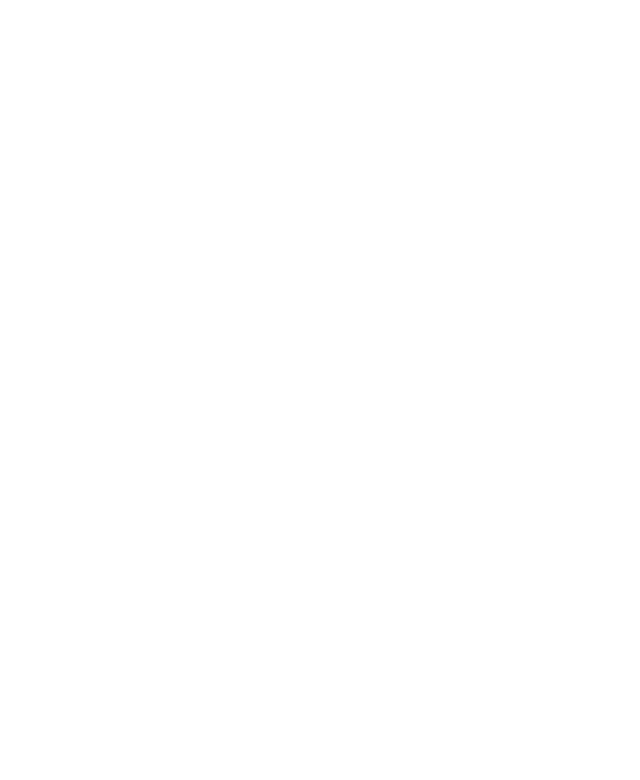
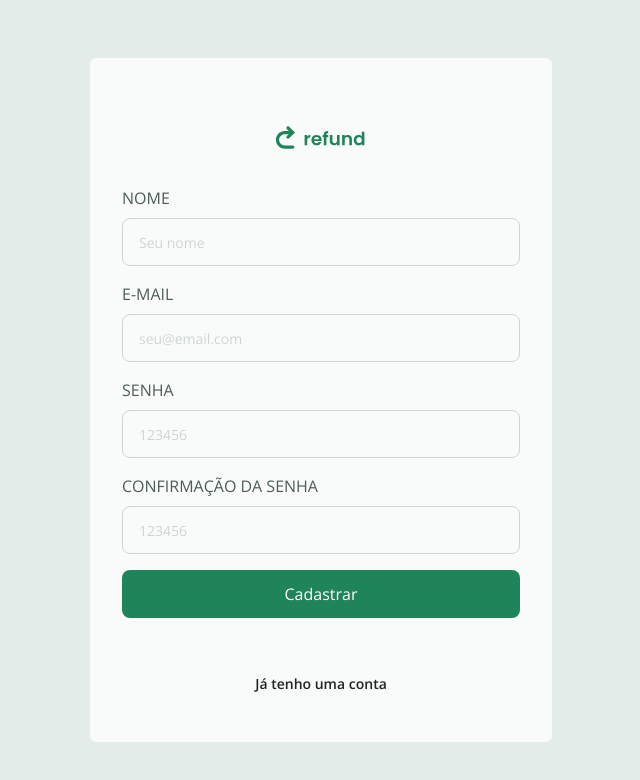
Before and after one commit to israeltx/n11-refund-tailwind, a React (Vite) app: page /signup in a window 1280 px wide. Before the commit this address had no page. Shown: the top 780 px of the page, without its empty margins (319-959 px from the left). Built offline with nearby package versions, Linux system fonts and the light colour scheme.

Commit message:
Create the signup page

```diff
--- /dev/null
+++ b/src/pages/SignUp.tsx
@@ -0,0 +1,30 @@
+import { useState } from "react"
+import { Input } from "../components/Input"
+import { Button } from "../components/Button"
+
+export function SignUp() {
+  const [name, setName] = useState('')
+  const [email, setEmail] = useState('')
+  const [password, setPassword] = useState('')
+  const [passwordConfirm, setPasswordConfirm] = useState('')
+  const [isLoading, setIsLoading] = useState(false)
+
+
+  function onSubmit(e:React.FocusEvent) {
+    e.preventDefault()
+    console.log(name, email, password, passwordConfirm);
+  }
+
+  return (
+    <form onSubmit={onSubmit} action="" className="w-full flex flex-col gap-4">
+      <Input required legend="Nome" placeholder="Seu nome" onChange={(e) => setName(e.target.value)}/>
+      <Input required legend="E-mail" type="email" placeholder="seu@email.com" onChange={(e) => setEmail(e.target.value)}/>
+      <Input required legend="Senha" type="password" placeholder="123456" onChange={(e) => setPassword(e.target.value)}/>
+      <Input required legend="Confirmação da Senha" type="password" placeholder="123456" onChange={(e) => setPasswordConfirm(e.target.value)}/>
+
+      <Button type="submit" isLoading={isLoading}>Cadastrar</Button>
+
+      <a href="/" className="text-sm font-semibold text-gray-100 mt-10 mb-4 text-center hover:text-green-800 transition ease-linear">Já tenho uma conta</a>
+    </form>
+  )
+}
--- a/src/routes/auth-routes.tsx
+++ b/src/routes/AuthRoutes.tsx
@@ -1,5 +1,6 @@
 import { Routes, Route } from "react-router";
 import { SignIn } from "../pages/SignIn";
+import { SignUp } from "../pages/SignUp";
 import { AuthLayout } from "../components/AuthLayout";
 
 export function AuthRoutes() {
@@ -7,6 +8,7 @@
     <Routes>
       <Route path="/" element={<AuthLayout />}>
         <Route path="/" element={< SignIn />}/>
+        <Route path="/signup" element={< SignUp />}/>
       </Route>
     </Routes>
   )
--- a/src/routes/index.tsx
+++ b/src/routes/index.tsx
@@ -1,5 +1,5 @@
 import { BrowserRouter, Route } from "react-router";
-import { AuthRoutes } from "./auth-routes";
+import { AuthRoutes } from "./AuthRoutes";
 
 export function Routes() {
   return (
```
